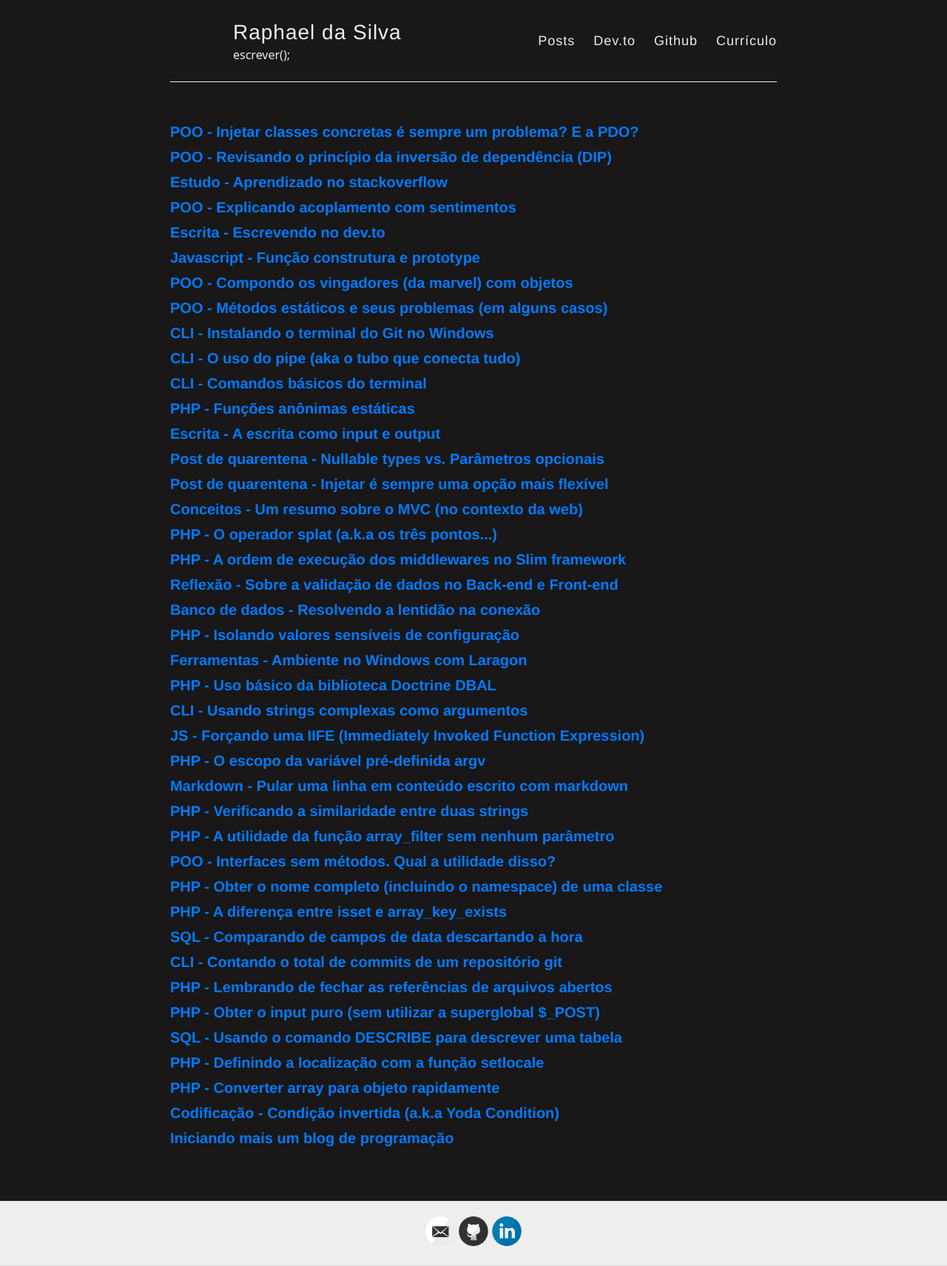
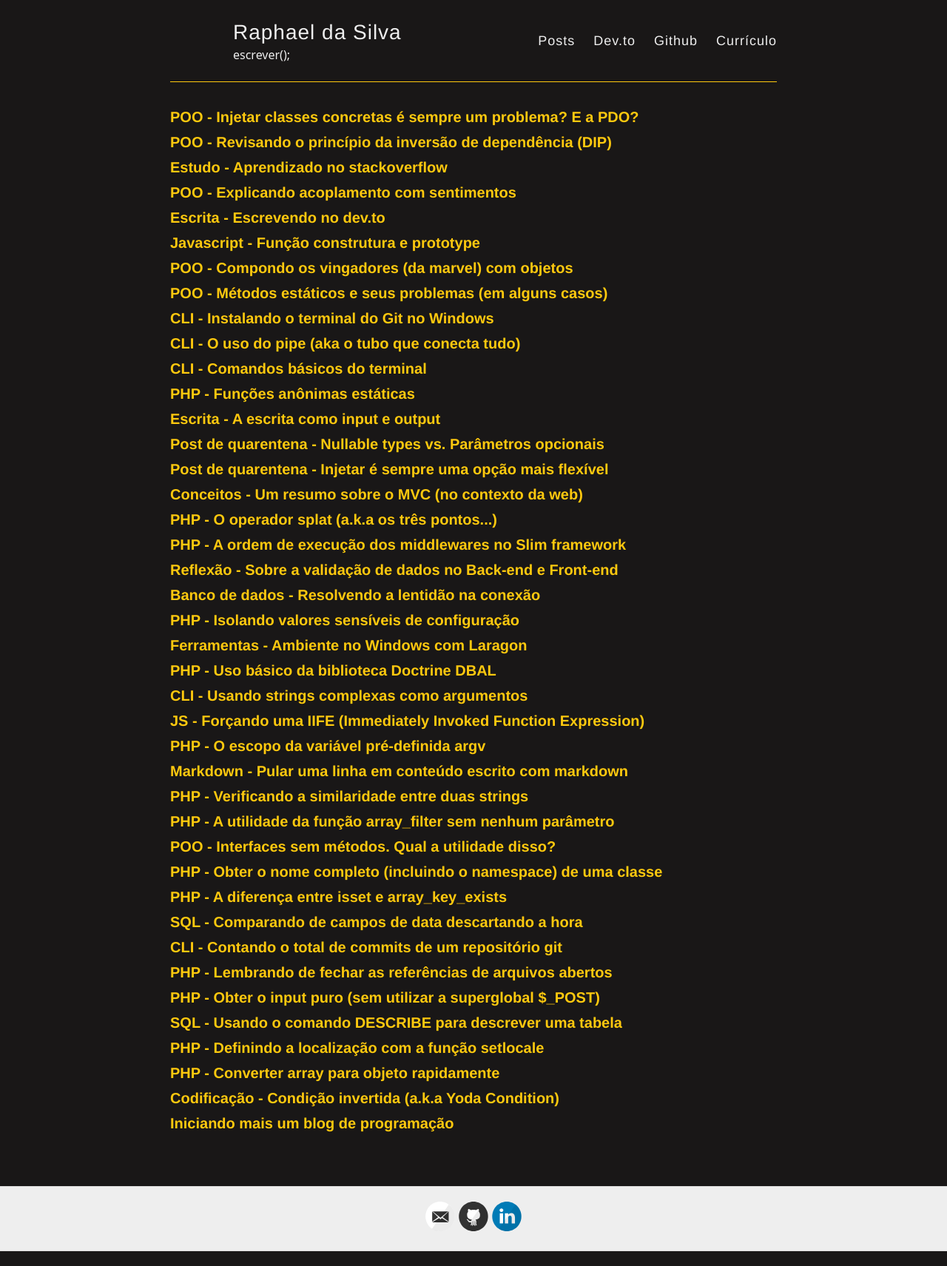
Before and after one commit to raphael-da-silva/raphael-da-silva.github.io, a Jekyll site: the page built from index.html, in a window 1280 px wide. Shown: the whole page at 74% size. Built offline with Jekyll 4.4.1, drawn with Linux system fonts in a browser that asks for light colours; nearby versions of some CDN libraries.

Commit message:
Adaptações

```diff
--- a/index.html
+++ b/index.html
@@ -7,7 +7,7 @@ layout: default
     <article class="post">
 
       <h3 style="margin: 0; padding: 0;">
-      	<a href="{{ site.baseurl }}{{ post.url }}" class="text-primary">{{ post.title }}</a>
+      	<a href="{{ site.baseurl }}{{ post.url }}" style="color:#FFC90E;">{{ post.title }}</a>
       </h3>
 
      <!--  <div class="entry">
--- a/style.scss
+++ b/style.scss
@@ -151,12 +151,12 @@ img {
 //
 
 .wrapper-masthead {
-  margin-bottom: 50px;
+  margin-bottom: 30px;
 }
 
 .masthead {
   padding: 20px 0;
-  border-bottom: 1px solid $lightGray;
+  border-bottom: 1px solid $yellow;
 
   @include mobile {
     text-align: center;
```
